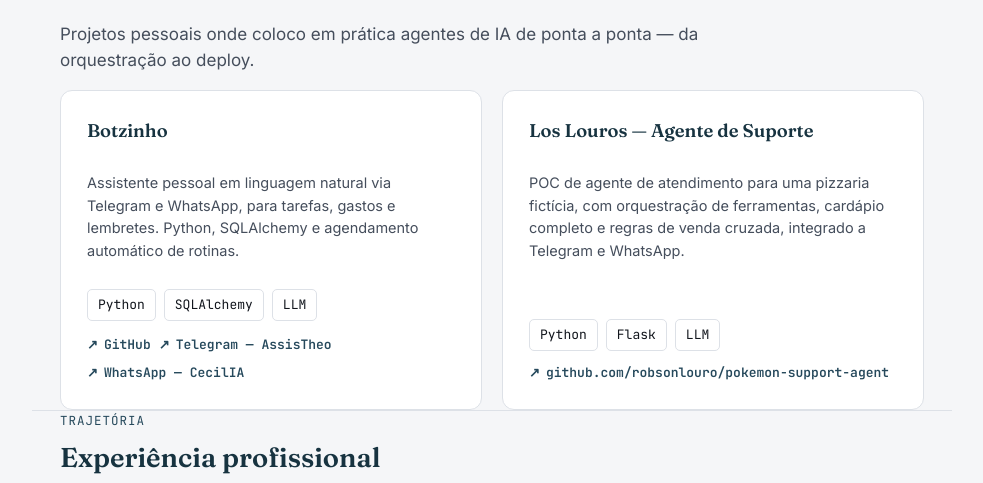
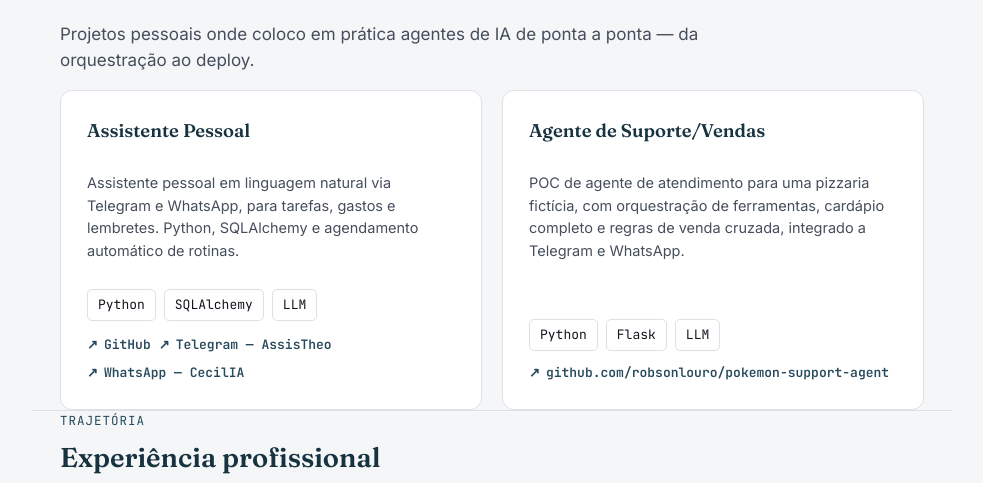
Before and after one commit to robsonlouro/site-curriculo, a plain HTML site: page index.html in a window 1280 px wide. Shown: the part 1764-2247 px from the top of the page, without its empty margins (148-1131 px from the left). Drawn offline with Linux system fonts and the light colour scheme.

Commit message:
Rename project titles in index.html
ajustando nomes

```diff
--- a/index.html
+++ b/index.html
@@ -317,7 +317,7 @@
     <p class="lead">Projetos pessoais onde coloco em prática agentes de IA de ponta a ponta — da orquestração ao deploy.</p>
     <div class="project-grid">
       <div class="project-card">
-        <div class="project-title">Botzinho</div>
+        <div class="project-title">Assistente Pessoal</div>
         <p class="project-desc">Assistente pessoal em linguagem natural via Telegram e WhatsApp, para tarefas, gastos e lembretes. Python, SQLAlchemy e agendamento automático de rotinas.</p>
         <div class="tag-list">
           <span class="tag">Python</span><span class="tag">SQLAlchemy</span><span class="tag">LLM</span>
@@ -329,7 +329,7 @@
         </div>
       </div>
       <div class="project-card">
-        <div class="project-title">Los Louros — Agente de Suporte</div>
+        <div class="project-title">Agente de Suporte/Vendas</div>
         <p class="project-desc">POC de agente de atendimento para uma pizzaria fictícia, com orquestração de ferramentas, cardápio completo e regras de venda cruzada, integrado a Telegram e WhatsApp.</p>
         <div class="tag-list">
           <span class="tag">Python</span><span class="tag">Flask</span><span class="tag">LLM</span>
```
